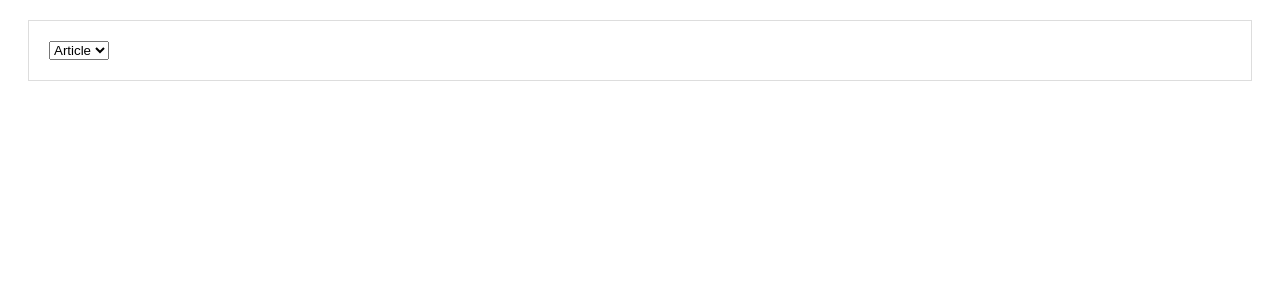
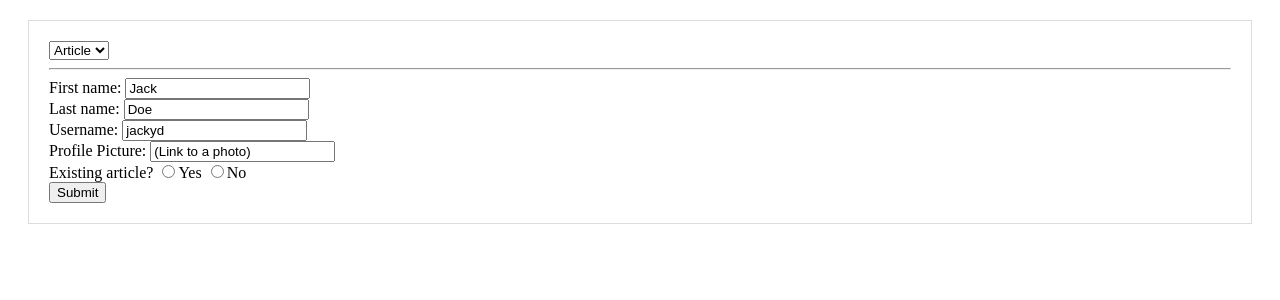
Before and after one commit to LetsBuildRockets/documentation-site, a Next.js app: page /create in a window 1280 px wide. Shown: the top 300 px of the page. Built offline with nearby package versions, Linux system fonts and the light colour scheme.

Commit message:
Worked on the editor and made a framework for creating a user
Still needs a lot of work, clearly.
Issue #1

```diff
--- /dev/null
+++ b/components/createUser.js
@@ -0,0 +1,14 @@
+const createUser = () => (
+  <div>
+  <form>
+    First name: <input type="text" name="firstname" defaultValue="Jack"></input><br></br>
+    Last name: <input type="text" name="lastname" defaultValue="Doe"></input><br></br>
+    Username: <input type="text" name="username" defaultValue="jackyd"></input><br></br>
+    Profile Picture: <input type="text" name="profilepicture" defaultValue="(Link to a photo)"></input><br></br>
+    Existing article? <input type="radio" name="article" value="Yes"></input>Yes <input type="radio" name="article" value="No"></input>No<br></br>
+    <input type="submit" value="Submit"></input>
+  </form>
+  </div>
+)
+
+export default createUser
--- a/pages/create.js
+++ b/pages/create.js
@@ -1,15 +1,28 @@
 import Layout from '../components/creatorLayout.js'
+import User from '../components/createUser.js'
 
-const Create = () => (
+export default class extends React.Component {
+  render () {
+    return (
       <Layout>
-  <form action="/action_page.php">
+        <form>
           <select id="selection" name="editors">
             <option value="article">Article</option>
             <option value="file">File</option>
             <option value="user">User</option>
           </select>
         </form>
+        <hr></hr>
+        <User />
       </Layout>
     )
+  }
+  componentDidMount() {
+    const script = document.createElement("script");
 
-export default Create
+    script.src = "/scripts/onchange.js";
+    script.async = true;
+
+    document.body.appendChild(script);
+  }
+}
--- a/server.js
+++ b/server.js
@@ -40,6 +40,8 @@ app.prepare()
     });
   });
 
+  server.use(express.static("static"));
+
   server.get('*', (req, res) => {
     return handle(req, res)
   })
--- /dev/null
+++ b/static/scripts/onchange.js
@@ -0,0 +1 @@
+document.getElementById('selection').onchange = function() {this.form.submit()};
```
Also changed, not shown: components/Header.js (indentation only). Lines whose indentation alone changed are shown as unchanged.
